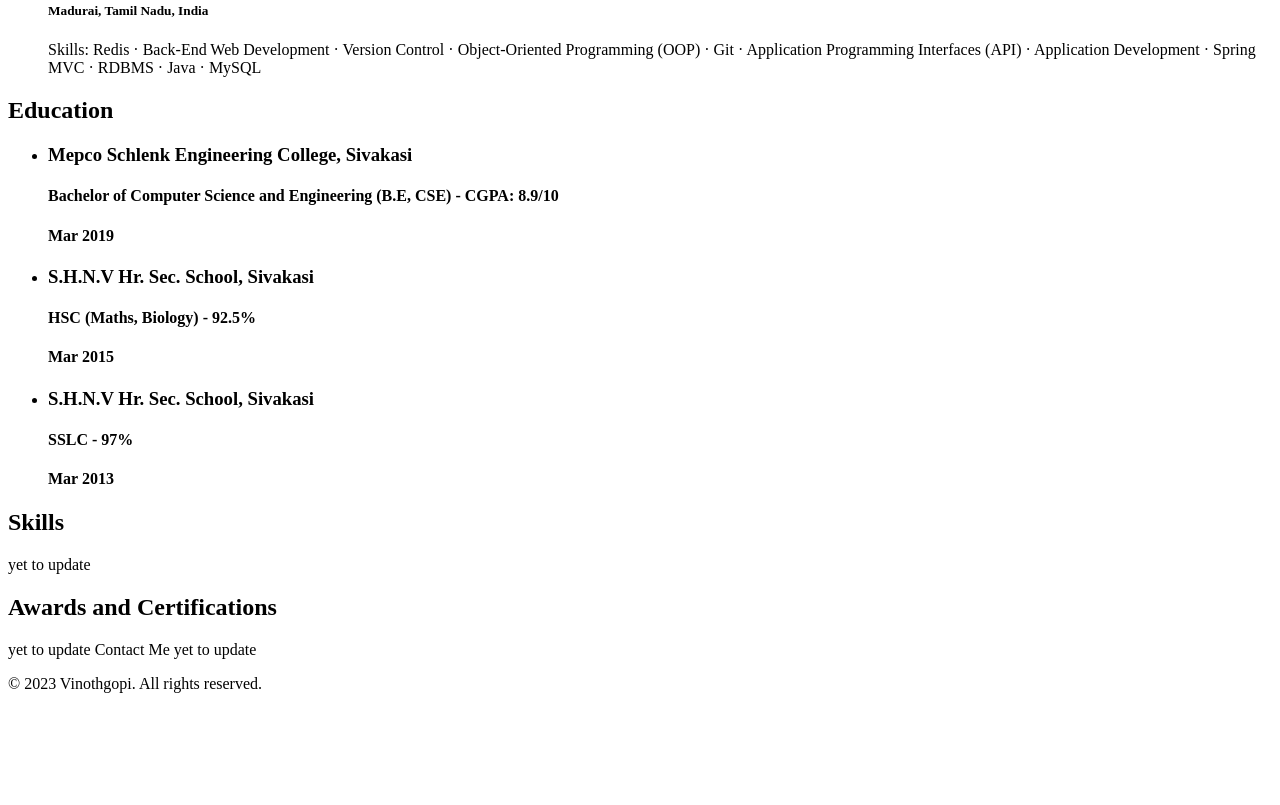
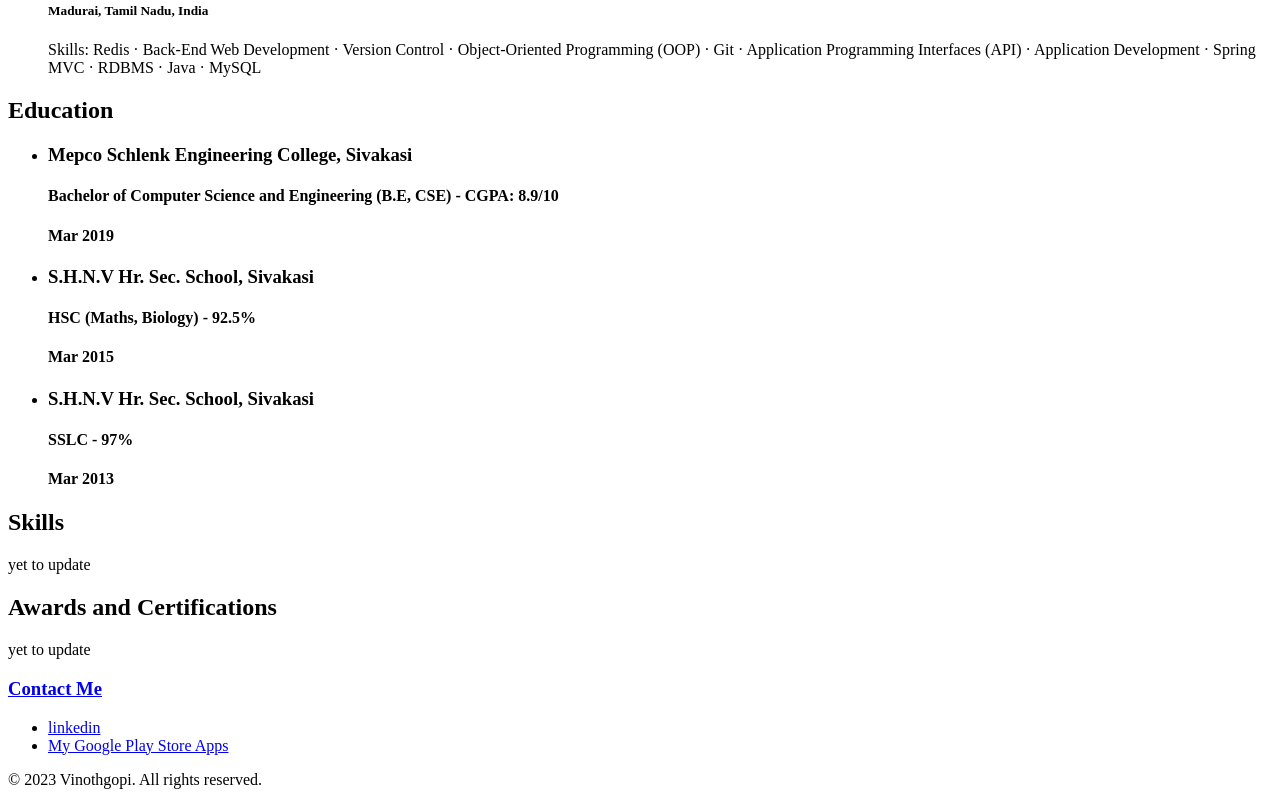
Before and after one commit to Vinothgopi97/portfolio, a plain HTML site: page index.html in a window 1280 px wide. Shown: the part 1378-2183 px from the top of the page. Before the commit the page ends 2087 px from the top, so only its background shows below. Drawn offline with Linux system fonts and the light colour scheme.

Commit message:
more details

```diff
--- a/index.html
+++ b/index.html
@@ -93,8 +93,15 @@
         yet to update
         <h2>Awards and Certifications</h2>
         yet to update
-        <a>Contact Me</a>
-        yet to update
+        <h3><a href="https://www.linkedin.com/in/vinothgopi-graj/overlay/contact-info/" target="_blank">Contact Me</a></h3>
+        <ul>
+            <li>
+                <a href="https://www.linkedin.com/in/vinothgopi-graj/" target="_blank">linkedin</a>
+            </li>
+            <li>
+                <a href="https://play.google.com/store/apps/developer?id=Vinothgopi+Gengalraj" target="_blank">My Google Play Store Apps</a>
+            </li>
+        </ul>
     </body>
     <footer>
         <p>© 2023 Vinothgopi. All rights reserved.</p>
```
